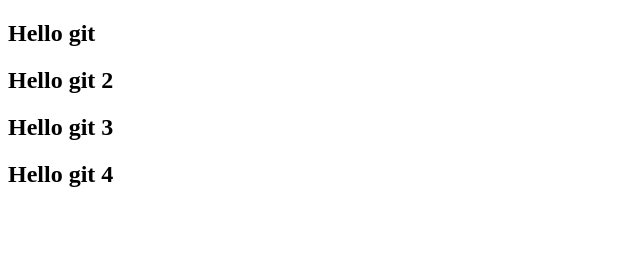
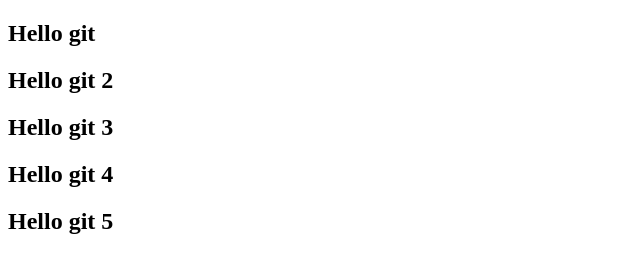
Before and after one commit to Viking0607/testlwm, a plain HTML site: page index.html in a window 1280 px wide. Shown: the whole page, without its empty margins (0-640 px from the left). Drawn offline with Linux system fonts and the light colour scheme.

Commit message:
Add row 5 in index html

```diff
--- a/index.html
+++ b/index.html
@@ -11,6 +11,7 @@
         <h2>Hello git 2</h2>
         <h2>Hello git 3</h2>
         <h2>Hello git 4</h2>
+        <h2>Hello git 5</h2>
     </section>
 </body>
 </html>
```
